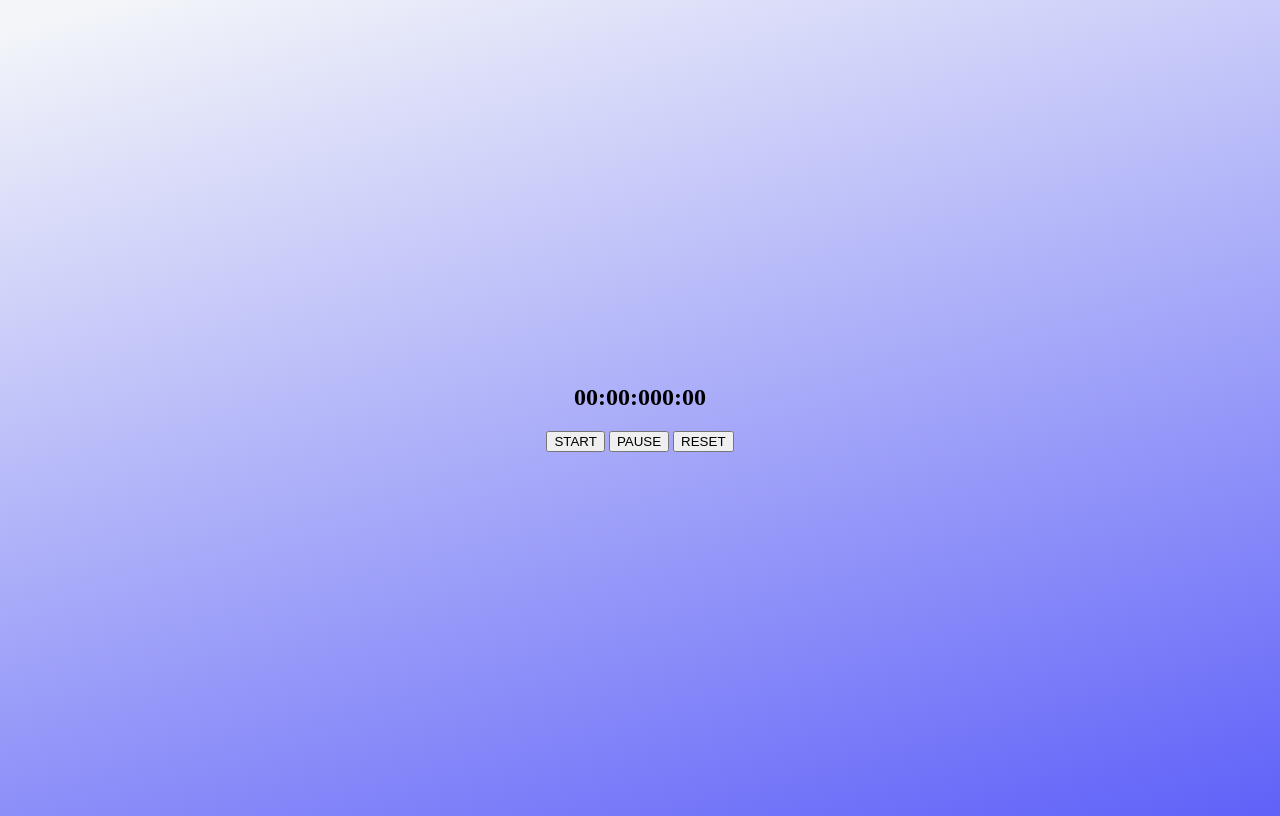
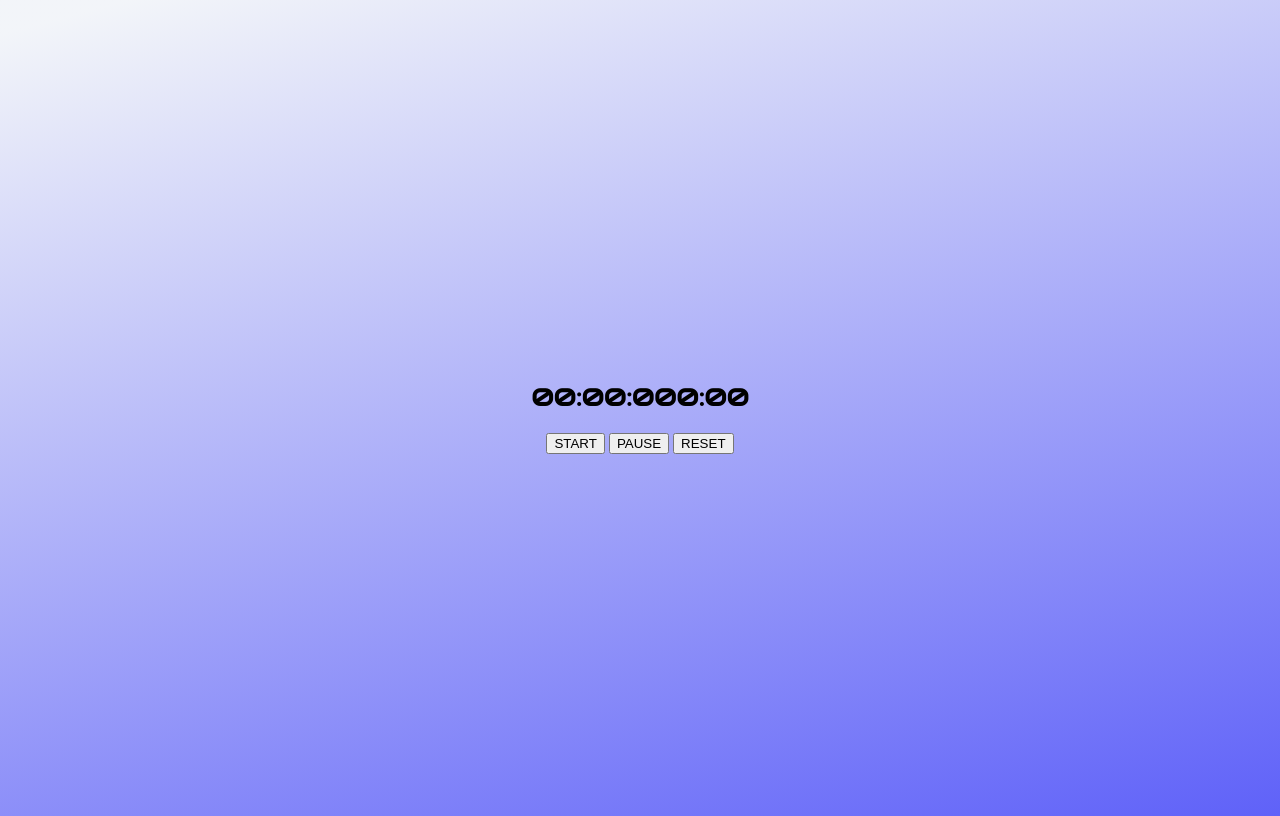
Before and after one commit to jboyle1/test-stopwatch, a plain HTML site: page index.html in a window 1280 px wide. Drawn offline with Linux system fonts and the light colour scheme.

Commit message:
Imported 'Audiowide' font from Google fonts for all text.

```diff
--- a/assets/css/styles.css
+++ b/assets/css/styles.css
@@ -1,3 +1,5 @@
+@import url("https://fonts.googleapis.com/css?family=Audiowide&display=swap");
+
 body {
     display: flex;
     min-height: 100vh;
@@ -11,3 +13,8 @@ section {
     margin: auto;
     text-align: center;
 }
+
+h1 {
+    font-family: 'Audiowide', cursive;
+    color: 000;
+}
```
